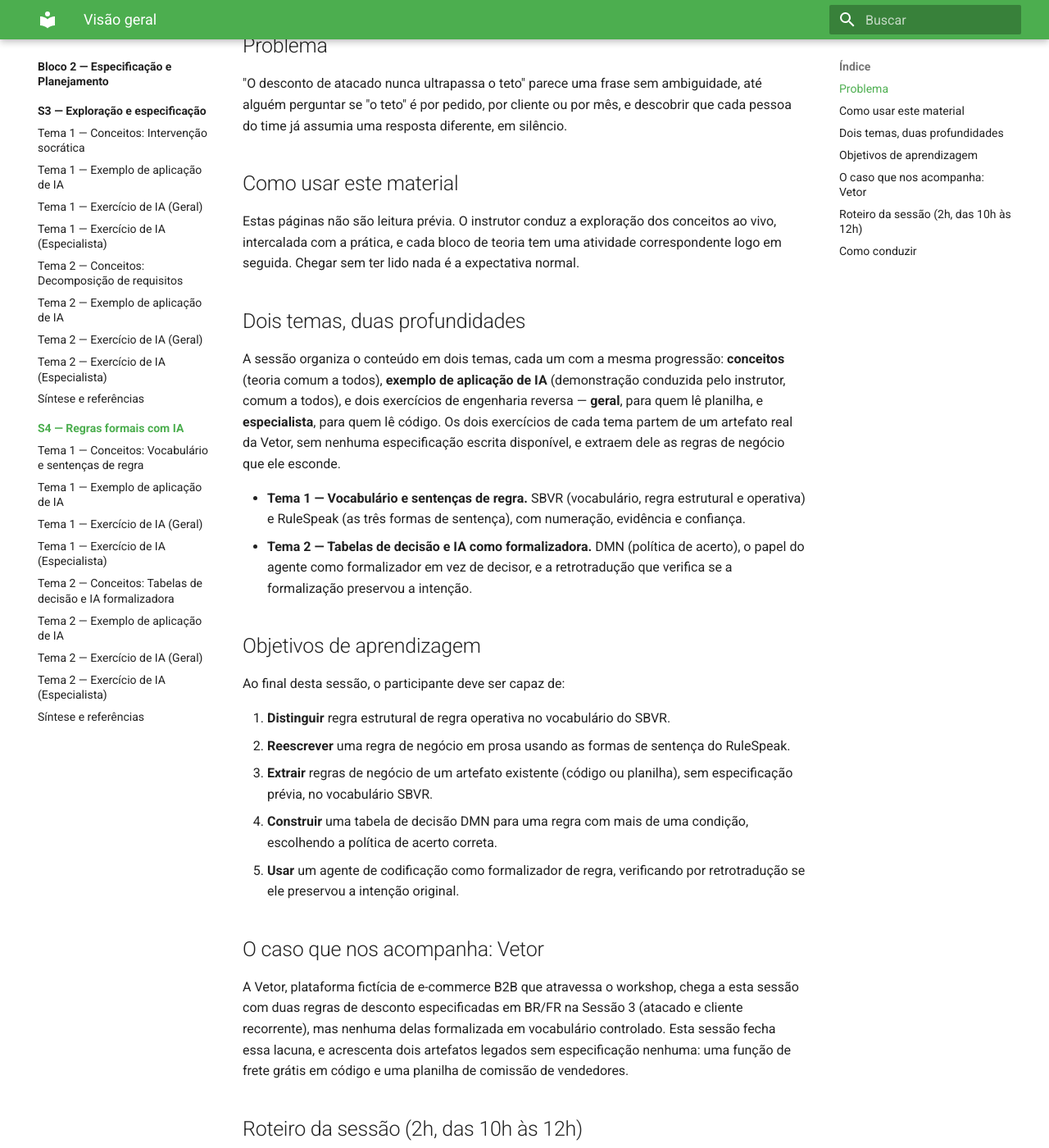
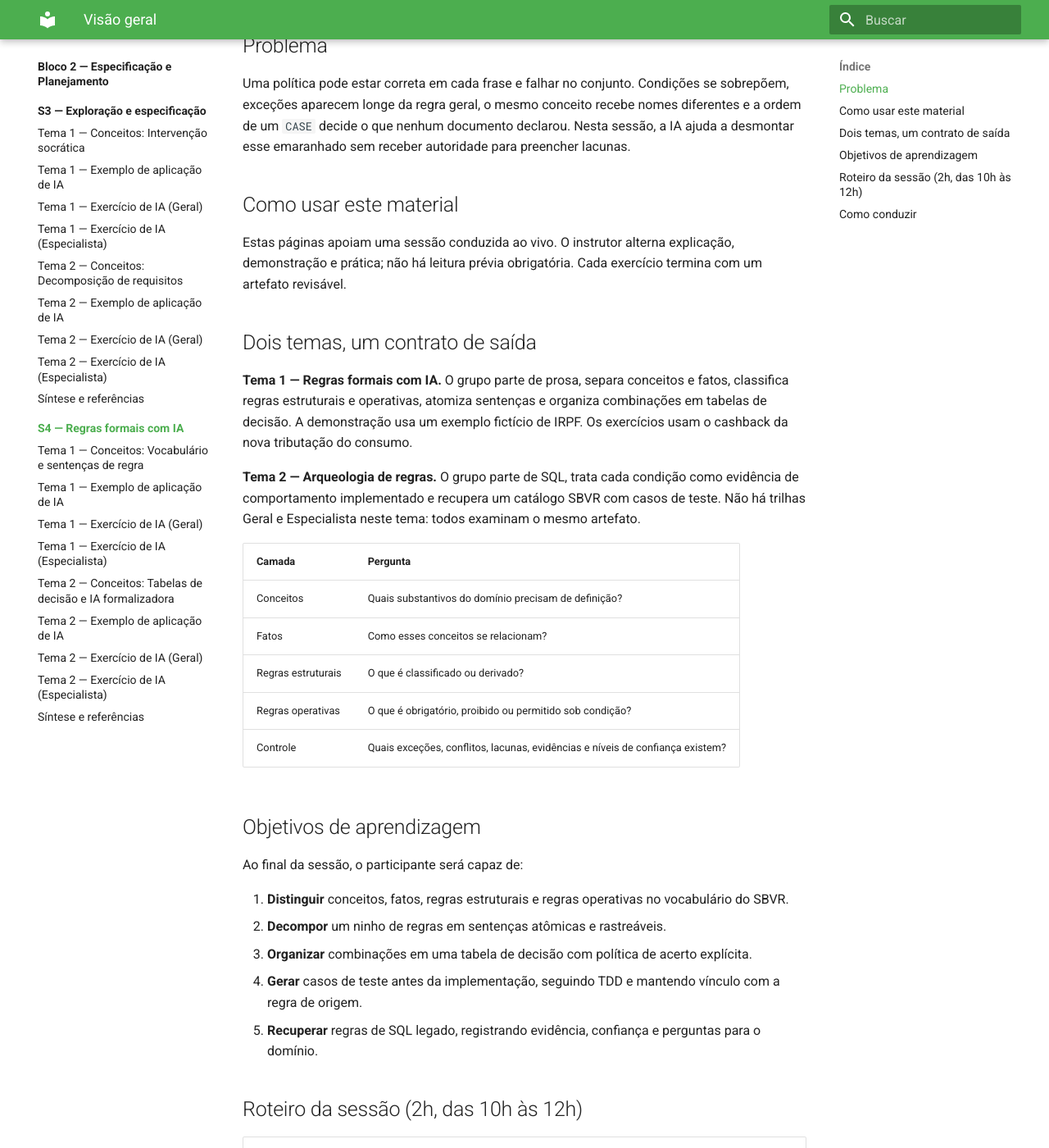
Before and after one commit to arkhibr/workshops-ia-agentica, an MkDocs documentation site: the page built from docs/sessao-04-regras-formais-com-ia/index.md, in a window 1280 px wide and 1400 px high, scrolled down 322 px. Shown: the whole window at 82% size. Built offline with MkDocs 1.6.1 and Material for MkDocs 9.7.7, drawn with Linux system fonts in a browser that asks for light colours; some of the changed text lies outside the part shown.

Commit message:
docs: ensina regras formais com exemplo de irpf

```diff
--- a/docs/sessao-04-regras-formais-com-ia/index.md
+++ b/docs/sessao-04-regras-formais-com-ia/index.md
@@ -2,58 +2,60 @@
 
 **Bloco:** 2 — Especificação e Planejamento
 
-> **Pergunta-guia:** por que a mesma regra de negócio, escrita em prosa, é lida de um jeito pelo desenvolvedor e de outro pelo agente?
+> **Pergunta-guia:** como transformar uma regra espalhada entre prosa e código em um modelo que pessoas, agentes e testes consigam verificar?
 
 ## Problema
 
-"O desconto de atacado nunca ultrapassa o teto" parece uma frase sem ambiguidade, até alguém perguntar se "o teto" é por pedido, por cliente ou por mês, e descobrir que cada pessoa do time já assumia uma resposta diferente, em silêncio.
+Uma política pode estar correta em cada frase e falhar no conjunto. Condições se sobrepõem, exceções aparecem longe da regra geral, o mesmo conceito recebe nomes diferentes e a ordem de um `CASE` decide o que nenhum documento declarou. Nesta sessão, a IA ajuda a desmontar esse emaranhado sem receber autoridade para preencher lacunas.
 
 ## Como usar este material
 
-Estas páginas não são leitura prévia. O instrutor conduz a exploração dos conceitos ao vivo, intercalada com a prática, e cada bloco de teoria tem uma atividade correspondente logo em seguida. Chegar sem ter lido nada é a expectativa normal.
+Estas páginas apoiam uma sessão conduzida ao vivo. O instrutor alterna explicação, demonstração e prática; não há leitura prévia obrigatória. Cada exercício termina com um artefato revisável.
 
-## Dois temas, duas profundidades
+## Dois temas, um contrato de saída
 
-A sessão organiza o conteúdo em dois temas, cada um com a mesma progressão: **conceitos** (teoria comum a todos), **exemplo de aplicação de IA** (demonstração conduzida pelo instrutor, comum a todos), e dois exercícios de engenharia reversa — **geral**, para quem lê planilha, e **especialista**, para quem lê código. Os dois exercícios de cada tema partem de um artefato real da Vetor, sem nenhuma especificação escrita disponível, e extraem dele as regras de negócio que ele esconde.
+**Tema 1 — Regras formais com IA.** O grupo parte de prosa, separa conceitos e fatos, classifica regras estruturais e operativas, atomiza sentenças e organiza combinações em tabelas de decisão. A demonstração usa um exemplo fictício de IRPF. Os exercícios usam o cashback da nova tributação do consumo.
 
-- **Tema 1 — Vocabulário e sentenças de regra.** SBVR (vocabulário, regra estrutural e operativa) e RuleSpeak (as três formas de sentença), com numeração, evidência e confiança.
-- **Tema 2 — Tabelas de decisão e IA como formalizadora.** DMN (política de acerto), o papel do agente como formalizador em vez de decisor, e a retrotradução que verifica se a formalização preservou a intenção.
+**Tema 2 — Arqueologia de regras.** O grupo parte de SQL, trata cada condição como evidência de comportamento implementado e recupera um catálogo SBVR com casos de teste. Não há trilhas Geral e Especialista neste tema: todos examinam o mesmo artefato.
+
+| Camada | Pergunta |
+|---|---|
+| Conceitos | Quais substantivos do domínio precisam de definição? |
+| Fatos | Como esses conceitos se relacionam? |
+| Regras estruturais | O que é classificado ou derivado? |
+| Regras operativas | O que é obrigatório, proibido ou permitido sob condição? |
+| Controle | Quais exceções, conflitos, lacunas, evidências e níveis de confiança existem? |
 
 ## Objetivos de aprendizagem
 
-Ao final desta sessão, o participante deve ser capaz de:
+Ao final da sessão, o participante será capaz de:
 
-1. **Distinguir** regra estrutural de regra operativa no vocabulário do SBVR.
-2. **Reescrever** uma regra de negócio em prosa usando as formas de sentença do RuleSpeak.
-3. **Extrair** regras de negócio de um artefato existente (código ou planilha), sem especificação prévia, no vocabulário SBVR.
-4. **Construir** uma tabela de decisão DMN para uma regra com mais de uma condição, escolhendo a política de acerto correta.
-5. **Usar** um agente de codificação como formalizador de regra, verificando por retrotradução se ele preservou a intenção original.
-
-## O caso que nos acompanha: Vetor
-
-A Vetor, plataforma fictícia de e-commerce B2B que atravessa o workshop, chega a esta sessão com duas regras de desconto especificadas em BR/FR na Sessão 3 (atacado e cliente recorrente), mas nenhuma delas formalizada em vocabulário controlado. Esta sessão fecha essa lacuna, e acrescenta dois artefatos legados sem especificação nenhuma: uma função de frete grátis em código e uma planilha de comissão de vendedores.
+1. **Distinguir** conceitos, fatos, regras estruturais e regras operativas no vocabulário do SBVR.
+2. **Decompor** um ninho de regras em sentenças atômicas e rastreáveis.
+3. **Organizar** combinações em uma tabela de decisão com política de acerto explícita.
+4. **Gerar** casos de teste antes da implementação, seguindo TDD e mantendo vínculo com a regra de origem.
+5. **Recuperar** regras de SQL legado, registrando evidência, confiança e perguntas para o domínio.
 
 ## Roteiro da sessão (2h, das 10h às 12h)
 
-| Horário | Min | Bloco | Trilha | Página |
-|---|---:|---|---|---|
-| 10:00–10:15 | 15 | Tema 1 — Conceitos | Comum | [Vocabulário e sentenças de regra: SBVR e RuleSpeak](vocabulario-e-sentencas-conceitos.md) |
-| 10:15–10:26 | 11 | Tema 1 — Exemplo de aplicação de IA | Comum | [Exemplo de aplicação de IA](vocabulario-e-sentencas-exemplo-de-aplicacao-de-ia.md) |
-| 10:26–11:00 | 34 | Tema 1 — Exercício | Geral | [Exercício de IA — Geral](vocabulario-e-sentencas-exercicio-geral.md) |
-| 10:26–11:00 | 34 | Tema 1 — Exercício | Especialista | [Exercício de IA — Especialista](vocabulario-e-sentencas-exercicio-especialista.md) |
-| 11:00–11:05 | 5 | Intervalo | Todos | Nenhuma |
-| 11:05–11:18 | 13 | Tema 2 — Conceitos | Comum | [Tabelas de decisão e IA como formalizadora](tabelas-de-decisao-conceitos.md) |
-| 11:18–11:30 | 12 | Tema 2 — Exemplo de aplicação de IA | Comum | [Exemplo de aplicação de IA](tabelas-de-decisao-exemplo-de-aplicacao-de-ia.md) |
-| 11:30–11:55 | 25 | Tema 2 — Exercício | Geral | [Exercício de IA — Geral](tabelas-de-decisao-exercicio-geral.md) |
-| 11:30–11:55 | 25 | Tema 2 — Exercício | Especialista | [Exercício de IA — Especialista](tabelas-de-decisao-exercicio-especialista.md) |
-| 11:55–12:00 | 5 | Síntese e autoavaliação | Comum | [Síntese e referências](sintese-e-referencias.md) |
+| Horário | Min | Bloco | Página |
+|---|---:|---|---|
+| 10:00–10:20 | 20 | Tema 1 — Modelo conceitual | [Conceitos, fatos e regras](regras-formais-conceitos.md) |
+| 10:20–10:45 | 25 | Tema 1 — Demonstração do ninho de IRPF | [Exemplo: decomposição do IRPF](regras-formais-exemplo-irpf.md) |
+| 10:45–11:00 | 15 | Tema 1 — Início do mapa tributário | [Exercício de IA — Geral](regras-formais-exercicio-geral.md) |
+| 11:00–11:05 | 5 | Intervalo | Nenhuma |
+| 11:05–11:10 | 5 | Tema 1 — Conclusão do mapa tributário | [Exercício de IA — Geral](regras-formais-exercicio-geral.md) |
+| 11:10–11:30 | 20 | Tema 1 — Casos de teste em TDD | [Exercício de IA — Especialista](regras-formais-exercicio-especialista.md) |
+| 11:30–11:55 | 25 | Tema 2 — Arqueologia em SQL | [Arqueologia de regras em SQL](arqueologia-de-regras-sql.md) |
+| 11:55–12:00 | 5 | Síntese e autoavaliação | [Síntese e referências](sintese-e-referencias.md) |
 
-O conteúdo soma 115 minutos, e o intervalo consome os 5 restantes.
+O conteúdo soma 115 minutos. O intervalo completa os 120 minutos de relógio.
 
 ## Como conduzir
 
-As quatro páginas de conceitos e exemplo têm caixas de destaque embutidas no texto. Pare nesses pontos, em lugar de ler a pergunta e seguir em frente.
+No Tema 1, esconda a decomposição do exemplo até o grupo marcar conceitos, fatos e possíveis regras. No Tema 2, peça uma primeira leitura do SQL sem IA; essa linha de base torna visível o que a ferramenta encontrou e o que ela apenas formulou melhor.
 
-Nenhum exercício desta sessão exige terminal, projeto executável ou execução de teste. O trabalho inteiro é ler um artefato existente (código, planilha ou prosa) e formalizar a regra que ele esconde. A trilha especialista trabalha sobre uma função de frete grátis, apresentada no próprio exercício; a trilha geral trabalha sobre a planilha de comissão, disponível em [assets/planilha-comissoes-vetor.xlsx](assets/planilha-comissoes-vetor.xlsx).
+!!! warning "Limite da IA nesta sessão"
+    O agente pode classificar, comparar e encontrar combinações. Quando a fonte não determina uma resposta, a saída correta é uma lacuna acompanhada de pergunta, não uma regra plausível inventada.
 
-**Próxima página:** [Vocabulário e sentenças de regra: SBVR e RuleSpeak](vocabulario-e-sentencas-conceitos.md).
+**Próxima página:** [Conceitos, fatos e regras](regras-formais-conceitos.md).
```
Also changed, not shown: docs/sessao-04-regras-formais-com-ia/regras-formais-conceitos.md (added, +122 -0 lines), docs/sessao-04-regras-formais-com-ia/regras-formais-exemplo-irpf.md (added, +85 -0 lines).
